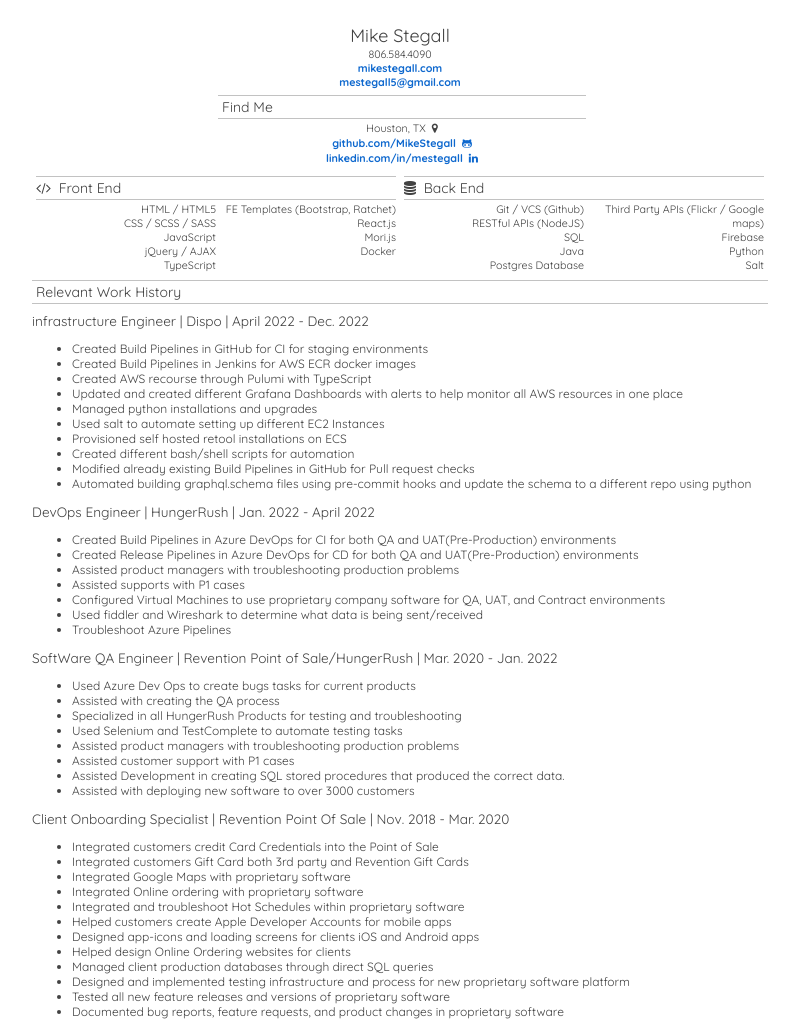
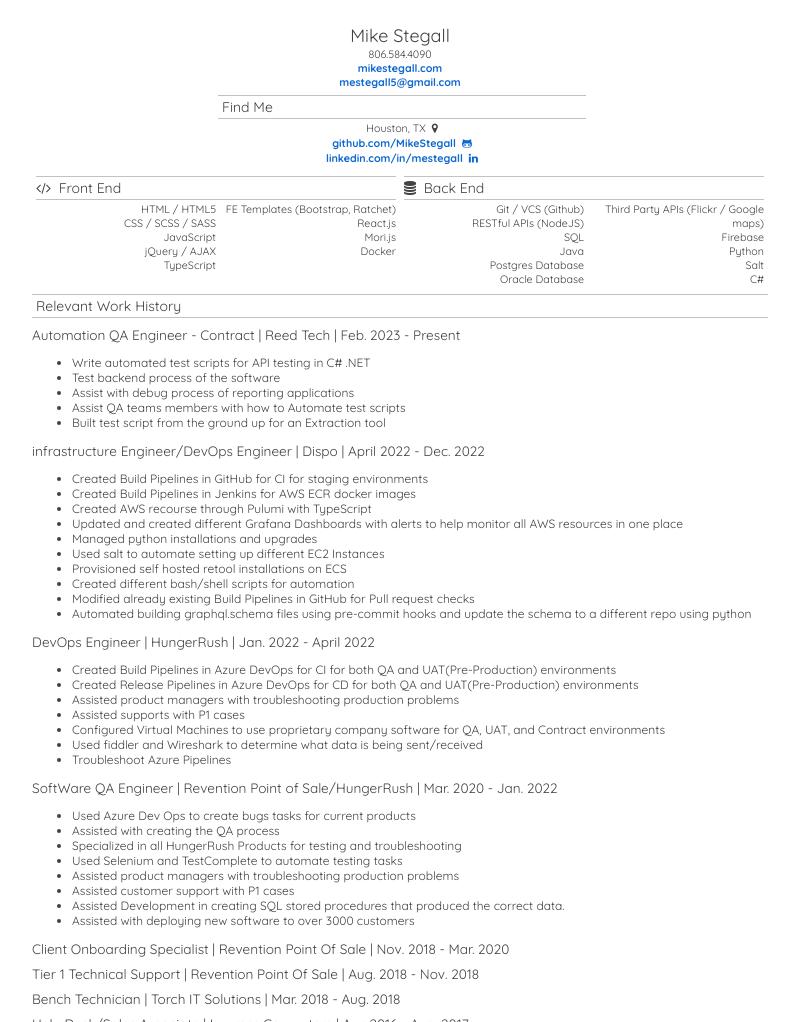
Before and after one commit to MikeStegall/personal-website, a website: page resume.html in a window 1280 px wide. Shown: the top 1022 px of the page, without its empty margins (8-807 px from the left). Drawn offline with Linux system fonts and the light colour scheme.

Commit message:
updated resume

```diff
--- a/resume.html
+++ b/resume.html
@@ -65,12 +65,14 @@
                 <h6>SQL</h6>
                 <h6>Java</h6>
                 <h6>Postgres Database</h6>
+                <h6>Oracle Database</h6>
               </div>
               <div class="list">
                 <h6>Third Party APIs (Flickr / Google maps)</h6>
                 <h6>Firebase<h6>
                 <h6>Python</h6>
                 <h6>Salt</h6>
+                <h6>C#</h6>
               </div>
             </div>
           </div>
@@ -79,7 +81,17 @@
           <hr style="margin-top: 8px;">
           <h2> Relevant Work History</h2>
           <hr>
-          <h5>infrastructure Engineer | Dispo | April 2022 - Dec. 2022</h5>
+          <h5>Automation QA Engineer - Contract | Reed Tech | Feb. 2023 - Present</h5>
+          <h6>
+            <ul style="list-style-type:disc">
+            <li>Write automated test scripts for API testing in C# .NET</li>
+            <li>Test backend process of the software</li>
+            <li>Assist with debug process of reporting applications</li>
+            <li>Assist QA teams members with how to Automate test scripts</li>
+            <li>Built test script from the ground up for an Extraction tool</li>
+            </ul>
+          </h6>
+          <h5>infrastructure Engineer/DevOps Engineer | Dispo | April 2022 - Dec. 2022</h5>
           <h6>
             <ul style="list-style-type:disc">
             <li>Created Build Pipelines in GitHub for CI for staging environments</li>
@@ -120,7 +132,7 @@
             </ul>
           </h6>
           <h5>Client Onboarding Specialist | Revention Point Of Sale | Nov. 2018 - Mar. 2020</h5>
-          <h6>
+          <!-- <h6>
             <ul style="list-style-type:disc">
             <li>Integrated customers credit Card Credentials into the Point of Sale</li>
             <li>Integrated customers Gift Card both 3rd party and Revention Gift Cards</li>
@@ -135,9 +147,9 @@
             <li>Tested all new feature releases and versions of proprietary software</li>
             <li>Documented bug reports, feature requests, and product changes in proprietary software</li>
             </ul>
-          </h6>
+          </h6> -->
           <h5>Tier 1 Technical Support | Revention Point Of Sale | Aug. 2018 - Nov. 2018</h5>
-          <h6>
+          <!-- <h6>
             <ul style="list-style-type:disc">
             <li>Installed, configured, and maintained Windows operating systems including 2000, XP, 7, 10</li>
             <li>Installed and maintained network wiring for client and company facilities</li>
@@ -150,7 +162,7 @@
             <li>Diagnosed and replace faulty hardware including disk drives, network cards, hard drives, and peripherals</li>
             <li>Assembled complete Windows PC systems including all internal hardware and related peripheral devices</li>
             </ul>
-          </h6>
+          </h6> -->
           <h5>Bench Technician | Torch IT Solutions | Mar. 2018 - Aug. 2018</h5>
           <h5>Help Desk/Sales Associate | Impress Computers | Apr. 2016 - Aug. 2017</h5>
         </div>
```
Also changed, not shown: index.html (+7 -7 lines), 1 other file.
